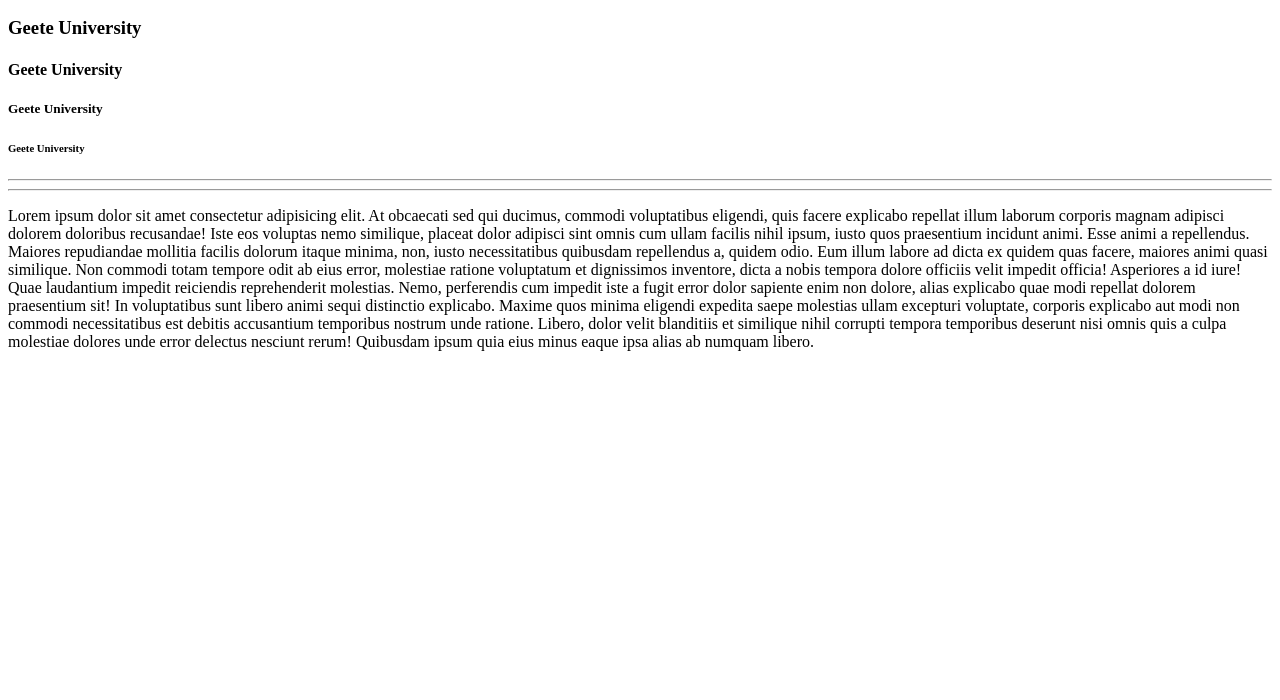
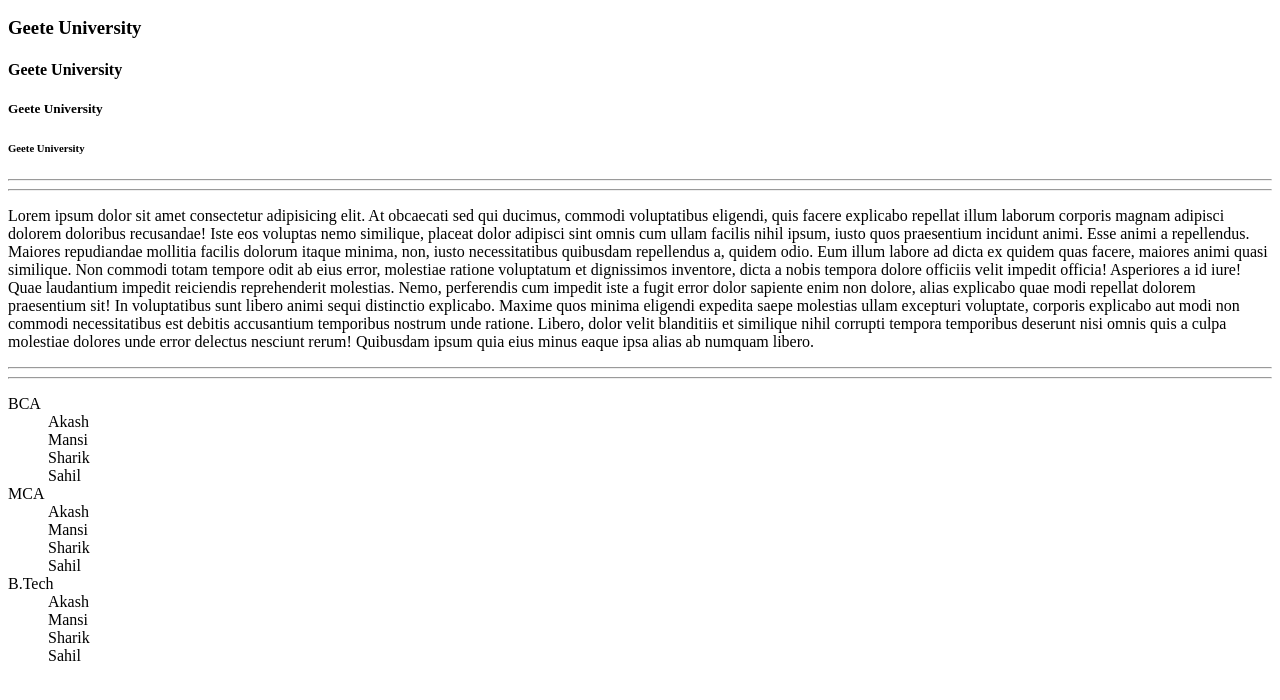
Before and after one commit to shafikcmt/Bootcamp, a plain HTML site: page index.html in a window 1280 px wide. Shown: the part 96-796 px from the top of the page. Drawn offline with Linux system fonts and the light colour scheme.

Commit message:
Discription List

```diff
--- a/index.html
+++ b/index.html
@@ -12,5 +12,26 @@
 <hr>
 <hr>
 <p>Lorem ipsum dolor sit amet consectetur adipisicing elit. At obcaecati sed qui ducimus, commodi voluptatibus eligendi, quis facere explicabo repellat illum laborum corporis magnam adipisci dolorem doloribus recusandae! Iste eos voluptas nemo similique, placeat dolor adipisci sint omnis cum ullam facilis nihil ipsum, iusto quos praesentium incidunt animi. Esse animi a repellendus. Maiores repudiandae mollitia facilis dolorum itaque minima, non, iusto necessitatibus quibusdam repellendus a, quidem odio. Eum illum labore ad dicta ex quidem quas facere, maiores animi quasi similique. Non commodi totam tempore odit ab eius error, molestiae ratione voluptatum et dignissimos inventore, dicta a nobis tempora dolore officiis velit impedit officia! Asperiores a id iure! Quae laudantium impedit reiciendis reprehenderit molestias. Nemo, perferendis cum impedit iste a fugit error dolor sapiente enim non dolore, alias explicabo quae modi repellat dolorem praesentium sit! In voluptatibus sunt libero animi sequi distinctio explicabo. Maxime quos minima eligendi expedita saepe molestias ullam excepturi voluptate, corporis explicabo aut modi non commodi necessitatibus est debitis accusantium temporibus nostrum unde ratione. Libero, dolor velit blanditiis et similique nihil corrupti tempora temporibus deserunt nisi omnis quis a culpa molestiae dolores unde error delectus nesciunt rerum! Quibusdam ipsum quia eius minus eaque ipsa alias ab numquam libero.</p>
+
+<hr>
+<hr>
+
+<dl>
+    <dt>BCA</dt>
+    <dd>Akash</dd>
+    <dd>Mansi</dd>
+    <dd>Sharik</dd>
+    <dd>Sahil</dd>
+    <dt>MCA</dt>
+    <dd>Akash</dd>
+    <dd>Mansi</dd>
+    <dd>Sharik</dd>
+    <dd>Sahil</dd>
+    <dt>B.Tech</dt>
+    <dd>Akash</dd>
+    <dd>Mansi</dd>
+    <dd>Sharik</dd>
+    <dd>Sahil</dd>
+</dl>
     </body>
 </html>
```
